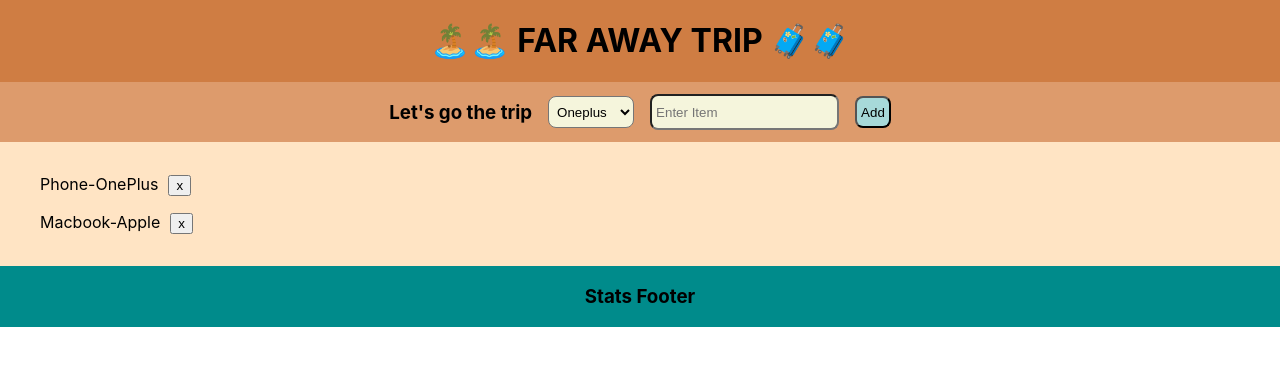
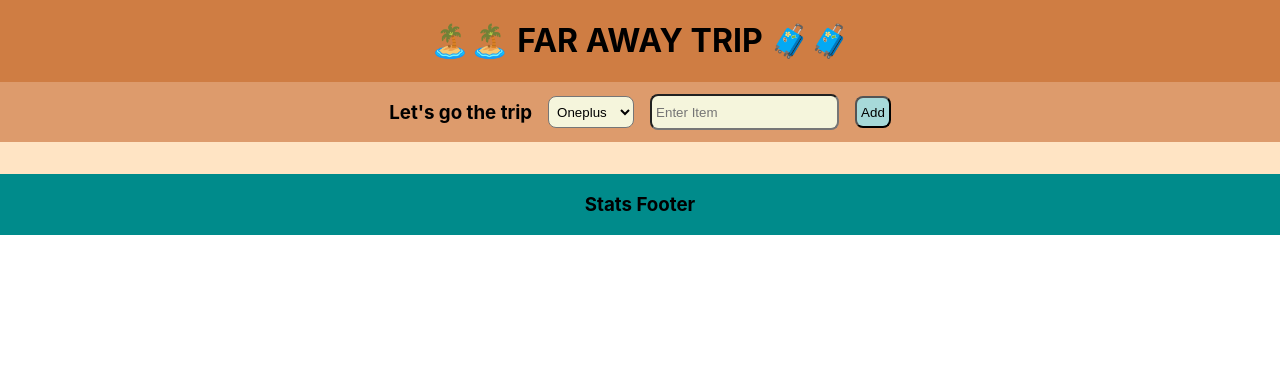
Before and after one commit to mullapakusairaju/trip-check-list, a React (Create React App) app: page / in a window 1280 px wide. Shown: the top 366 px of the page. Built offline with nearby package versions, Linux system fonts and the light colour scheme.

Commit message:
Implemented the Lift Up State concept

```diff
--- a/src/App.jsx
+++ b/src/App.jsx
@@ -1,3 +1,4 @@
+import { useState } from "react";
 import "./App.css";
 import Forms from "./components/Forms";
 import Logo from "./components/Logo";
@@ -5,25 +6,17 @@ import PackingList from "./components/PackingList";
 import Stats from "./components/Stats";
 
 function App() {
-  const itemList = [
-    {
-      id: 1,
-      Name: "Phone",
-      Brand: "OnePlus",
-    },
+  const [getItemList, setItemList] = useState([]);
 
-    {
-      id: 2,
-      Name: "Macbook",
-      Brand: "Apple",
-    },
-  ];
+  function addItemList(item) {
+    setItemList((e) => [...e, item]);
+  }
 
   return (
     <div className="App">
       <Logo></Logo>
-      <Forms></Forms>
-      <PackingList itemList={itemList}></PackingList>
+      <Forms addItem={addItemList}></Forms>
+      <PackingList itemList={getItemList}></PackingList>
       <Stats></Stats>
     </div>
   );
--- a/src/components/Forms.jsx
+++ b/src/components/Forms.jsx
@@ -1,9 +1,9 @@
 import React, { useState } from "react";
 import styles from "../stylesshets/Forms.css";
 
-export default function Forms() {
+export default function Forms({ addItem }) {
   const [getItem, setItem] = useState("");
-  const [getBrand, setBrand] = useState("");
+  const [getBrand, setBrand] = useState("Oneplus");
 
   const BrandType = ["Oneplus", "MacBook", "Fosil"];
 
@@ -14,6 +14,8 @@ export default function Forms() {
 
     const newItem = { getItem, getBrand, id: Date.now };
     console.log(newItem);
+
+    addItem(newItem);
 
     setBrand("Oneplus");
     setItem("");
@@ -26,9 +28,9 @@ export default function Forms() {
         value={getBrand}
         onChange={(e) => setBrand(e.target.value)}
       >
-        {BrandType.map((num) => (
-          <option value={num} key={num}>
-            {num}
+        {BrandType.map((Brand) => (
+          <option value={Brand} key={Brand}>
+            {Brand}
           </option>
         ))}
       </select>
--- a/src/components/Items.jsx
+++ b/src/components/Items.jsx
@@ -9,7 +9,7 @@ export default function Items({ items }) {
   return (
     <div className="Items ">
       <p className="Items">
-        {items.Name}-{items.Brand}
+        {items.getItem}-{items.getBrand}
         <span className="deleteBtn">
           <button onClick={deleteItem}>x</button>
         </span>
--- a/src/components/PackingList.jsx
+++ b/src/components/PackingList.jsx
@@ -7,7 +7,7 @@ export default function PackingList({ itemList }) {
     <div className="PackingListCard d-flex row">
       <ul className="d-flex justify-content-around">
         {itemList.map((e) => (
-          <Items items={e} key={e.id} />
+          <Items items={e} key={e.getItem} />
         ))}
       </ul>
     </div>
```
